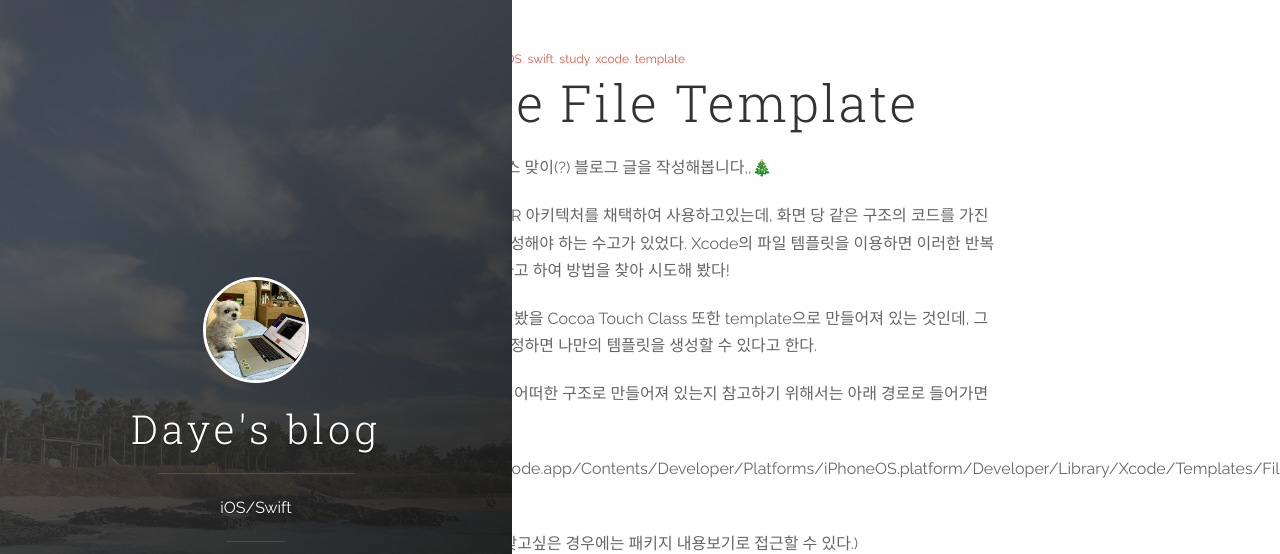
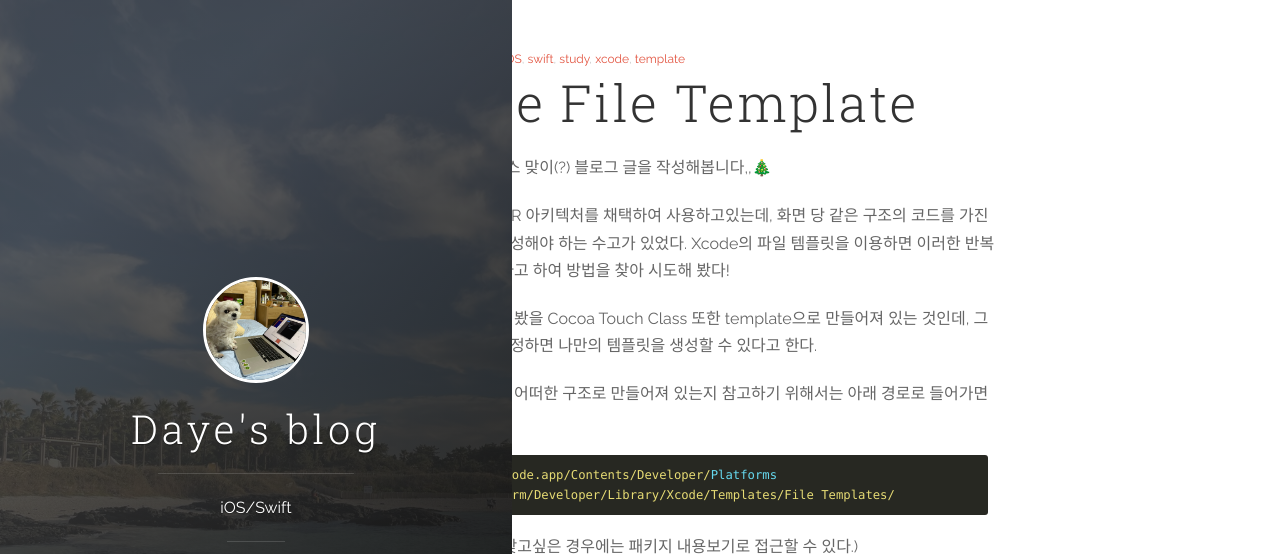
Before and after one commit to dy-yb/dy-yb.github.io, a Jekyll site: the page built from _posts/2022-12-25-FileTemplate.md, in a window 1280 px wide and 900 px high, cut to the strip 0-554 px from the top of the window. Built offline with Jekyll 4.4.1, drawn with Linux system fonts in a browser that asks for light colours; nearby versions of some CDN libraries; comment, search, counter and statistics services are not loaded.

Commit message:
Update 2022-12-25-FileTemplate.md

````diff
--- a/_posts/2022-12-25-FileTemplate.md
+++ b/_posts/2022-12-25-FileTemplate.md
@@ -14,7 +14,10 @@ categories: [ iOS ]
 
 기존 파일 템플릿이 어떠한 구조로 만들어져 있는지 참고하기 위해서는 아래 경로로 들어가면 된다.
 
-/Applications/Xcode.app/Contents/Developer/Platforms/iPhoneOS.platform/Developer/Library/Xcode/Templates/File Templates/
+```swift
+/Applications/Xcode.app/Contents/Developer/Platforms
+/iPhoneOS.platform/Developer/Library/Xcode/Templates/File Templates/
+```
 
 (Finder를 통하여 찾고싶은 경우에는 패키지 내용보기로 접근할 수 있다.)
 
````
